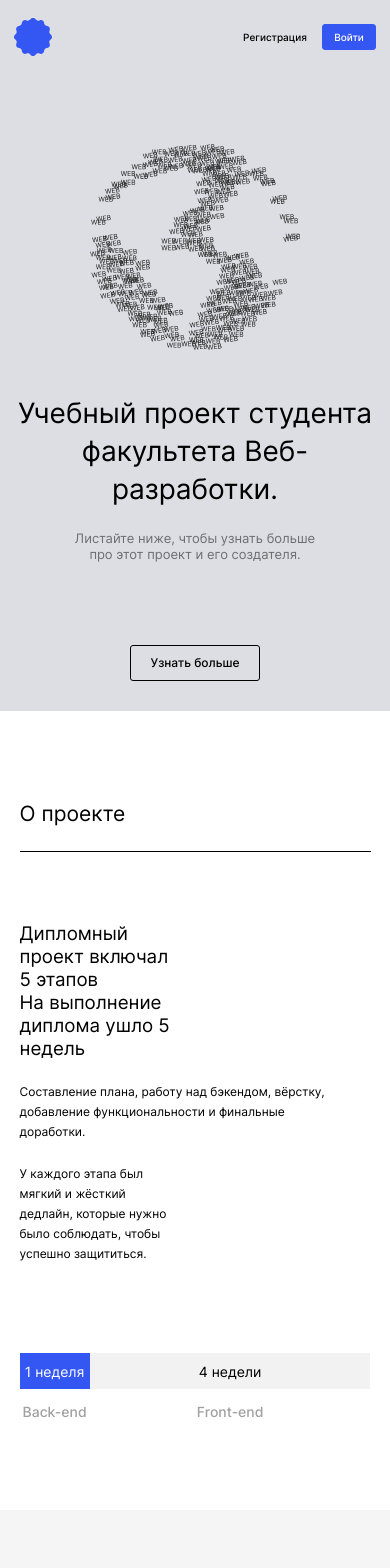
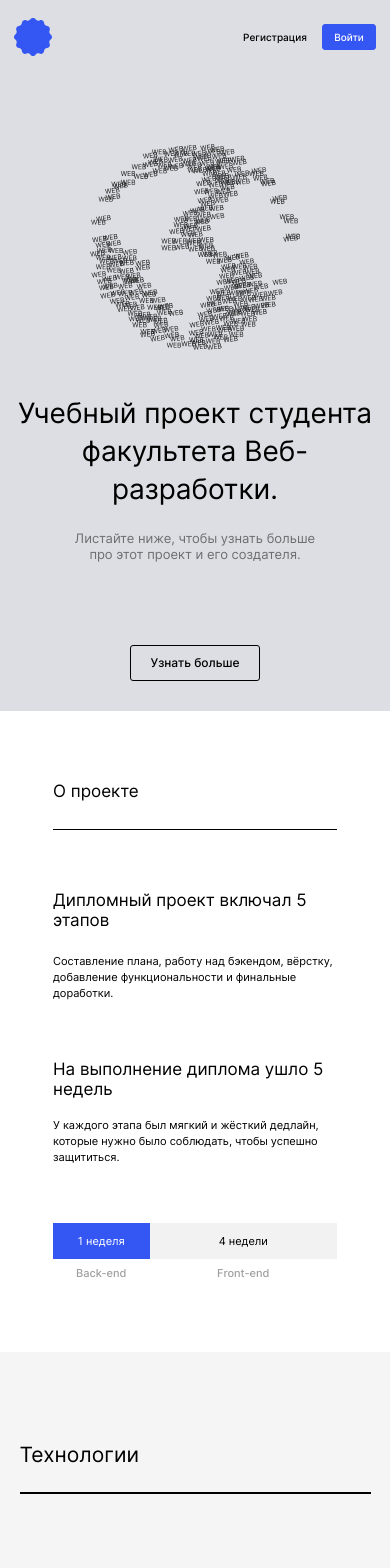
Before and after one commit to Moscow89er/movies-explorer-frontend, a React (Create React App) app: page / in a window 390 px wide. Shown: the top 1568 px of the page. Built offline with nearby package versions, Linux system fonts and the light colour scheme.

Commit message:
работа над адаптивом 6

```diff
--- a/src/components/AboutProjects/AboutProject.css
+++ b/src/components/AboutProjects/AboutProject.css
@@ -67,7 +67,6 @@
     max-width: 228px;
     height: 36px;
     color: #FFF;
-    text-align: center;
     display: flex;
     align-items: center;
     justify-content: center;
@@ -83,8 +82,6 @@
     width: 80%;
     max-width: 912px;
     height: 36px;
-    color: #000;
-    text-align: center;
     display: flex;
     align-items: center;
     justify-content: center;
@@ -96,11 +93,10 @@
 }
 
 .about-projects__container_backend {
-    margin: 14 0 0;
+    margin: 14px 0 0;
     width: 20%;
     max-width: 228px;
     color: #A0A0A0;
-    text-align: center;
     display: flex;
     align-items: center;
     justify-content: center;
@@ -116,6 +112,7 @@
     max-width: 912px;
     color: #A0A0A0;
     display: flex;
+    align-items: center;
     justify-content: center;
     font-size: 14px;
     font-style: normal;
@@ -156,3 +153,87 @@
         margin: 22px 0 0;
     }
 }
+
+@media (max-width: 600px) {
+    .about-projects__title {
+        max-width: 284px;
+        font-size: 17px;
+        padding-top: 70px;
+        padding-bottom: 28px;
+    }
+
+    .about-projects__container {
+        max-width: 284px;
+        margin-top: 18px;
+        margin-bottom: 70px;
+    }
+
+    .about-projects__container:first-of-type {
+        width: 90%;
+        max-width: 284px;
+        display: grid;
+        grid-template-rows: 1fr 2fr 1fr 1fr;
+        grid-template-columns: 1fr;
+    }
+
+    .about-projects__container:first-of-type {
+        margin-top: 60px;
+    }
+
+    .about-projects__container_subtitle {
+        margin: 4px auto 0;
+        width: 100%;
+        grid-row: 3;
+        max-width: 284px;
+        font-size: 17px;
+    }
+
+    .about-projects__container_subtitle:first-of-type {
+        margin: 0;
+        width: 100%;
+        grid-row: 1;
+        font-size: 17px;
+    }
+
+    .about-projects__container_paragraph {
+        margin: 7px auto 0;
+        width: 100%;
+        grid-row: 4;
+        max-width: 284px;
+        font-size: 11px;
+        line-height: 16px;
+    }
+
+    .about-projects__container_paragraph:first-of-type {
+        margin: 8px auto 0;
+        width: 100%;
+        grid-row: 2;
+        max-width: 284px;
+        min-width: 124px;
+        font-size: 11px;
+        line-height: 16px;
+    }
+
+    .about-projects__container_one-week {
+        width: 34%;
+        font-size: 11px;
+    }
+
+    .about-projects__container_four-week {
+        width: 66%;
+        font-size: 11px;
+    }
+
+    .about-projects__container_backend {
+        width: 34%;
+        font-size: 11px;
+        margin-top: 6px;
+    }
+
+    .about-projects__container_frontend {
+        width: 34%;
+        margin: auto;
+        font-size: 11px;
+        margin-top: 6px;
+    }
+}
```
